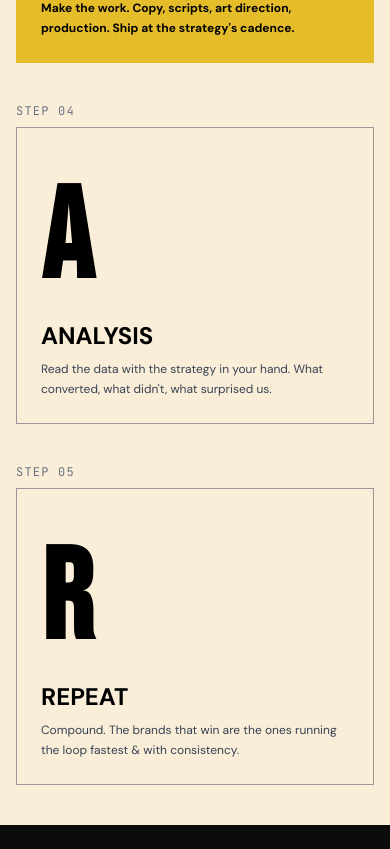
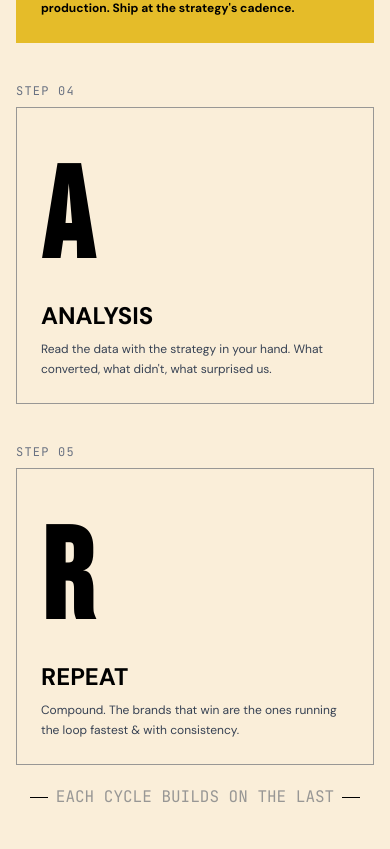
Before and after one commit to ahmedadham246-design/my-profile, a Next.js app: page / in a window 390 px wide. Shown: the part 3544-4393 px from the top of the page. Before the commit the page ends 4369 px from the top, so only its background shows below. Built offline with nearby package versions, Linux system fonts and the light colour scheme.

Commit message:
feat: refactor BSCAR framework to map dynamically from data and add footer transition text

```diff
--- a/app/data/About.ts
+++ b/app/data/About.ts
@@ -12,3 +12,41 @@ export const ABOUT_BADGES = [
   "Media Production",
   "Team leadership",
 ];
+
+export const BSCAR_FRAMEWORK_STEP = [
+  {
+    number: 1,
+    letter: "B",
+    title: "Brief",
+    description:
+      "Strip the ask to the problem. What does success look like in numbers & in feeling, in 90 days?",
+  },
+  {
+    number: 2,
+    letter: "S",
+    title: "Strategy",
+    description:
+      "Audience, insight, angle, channels. The argument behind every decision before the first asset.",
+  },
+  {
+    number: 3,
+    letter: "C",
+    title: "Content",
+    description:
+      "Make the work. Copy, scripts, art direction, production. Ship at the strategy's cadence.",
+  },
+  {
+    number: 4,
+    letter: "A",
+    title: "Analysis",
+    description:
+      "Read the data with the strategy in your hand. What converted, what didn't, what surprised us.",
+  },
+  {
+    number: 5,
+    letter: "R",
+    title: "Repeat",
+    description:
+      "Compound. The brands that win are the ones running the loop fastest & with consistency.",
+  },
+];
--- a/app/layouts/BSCAR-FrameWork.tsx
+++ b/app/layouts/BSCAR-FrameWork.tsx
@@ -1,6 +1,7 @@
 import AboutCard from "../components/AboutCard";
 import SectionCounter from "../components/section-counter";
 import SectionCounterDescription from "../components/section-counter-descriotion";
+import { BSCAR_FRAMEWORK_STEP } from "../data/About";
 
 const SECTION_NUMBER = 3;
 const BASCRFrameWork = () => {
@@ -28,41 +29,25 @@ const BASCRFrameWork = () => {
         <hr className=" border-gray-500/25 w-full" />
       </div>
 
-      <div className="grid grid-cols-1 lg:grid-cols-5 mt-5 lg:gap-0 gap-10 ">
-        <AboutCard
-          step={1}
-          mainLetter="B"
-          title="Brief"
-          description="Strip the ask to the problem. What does success look like in numbers & in feeling, in 90 days?"
-        />
+      <div className="grid grid-cols-1 lg:grid-cols-5 lg:mt-5 lg:gap-0 gap-10 ">
+        {BSCAR_FRAMEWORK_STEP.map((step) => (
+          <AboutCard
+            key={step.number}
+            step={step.number}
+            mainLetter={step.letter}
+            title={step.title}
+            description={step.description}
+            highlighted={step.number === 3}
+          />
+        ))}
+      </div>
 
-        <AboutCard
-          step={2}
-          mainLetter="S"
-          title="Strategy"
-          description="Audience, insight, angle, channels. The argument behind every decision before the first asset."
-        />
-
-        <AboutCard
-          step={3}
-          mainLetter="C"
-          title="Content"
-          description="Make the work. Copy, scripts, art direction, production. Ship at the strategy's cadence."
-          highlighted
-        />
-
-        <AboutCard
-          step={4}
-          mainLetter="A"
-          title="Analysis"
-          description="Read the data with the strategy in your hand. What converted, what didn't, what surprised us."
-        />
-        <AboutCard
-          step={5}
-          mainLetter="R"
-          title="Repeat"
-          description="Compound. The brands that win are the ones running the loop fastest & with consistency."
-        />
+      <div className="flex items-center justify-center gap-2 mt-5">
+        <span className="w-[5%] h-px bg-black" />
+        <p className="font-jet-brains-mono text-text-muted">
+          EACH CYCLE BUILDS ON THE LAST
+        </p>
+        <span className="w-[5%] h-px bg-black" />
       </div>
     </section>
   );
```
